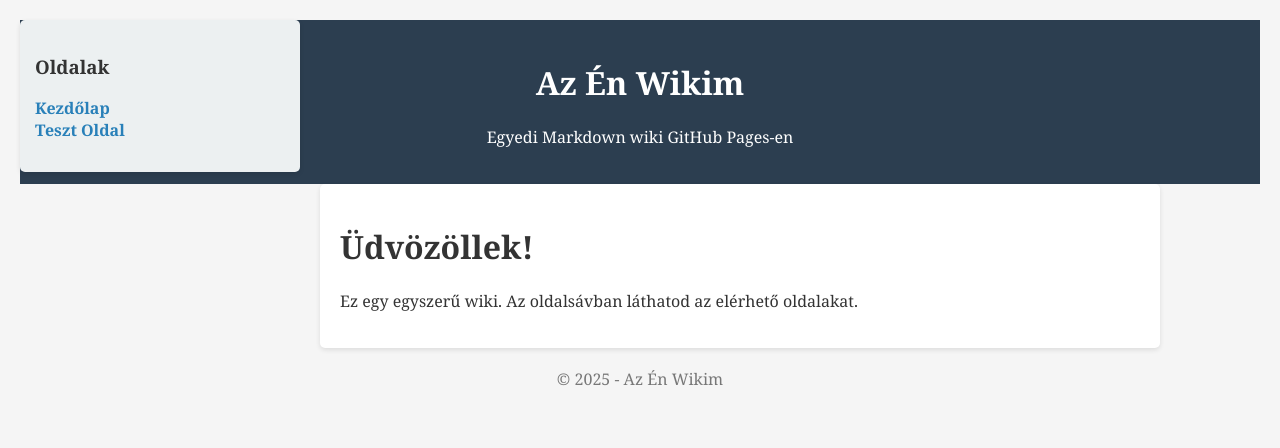
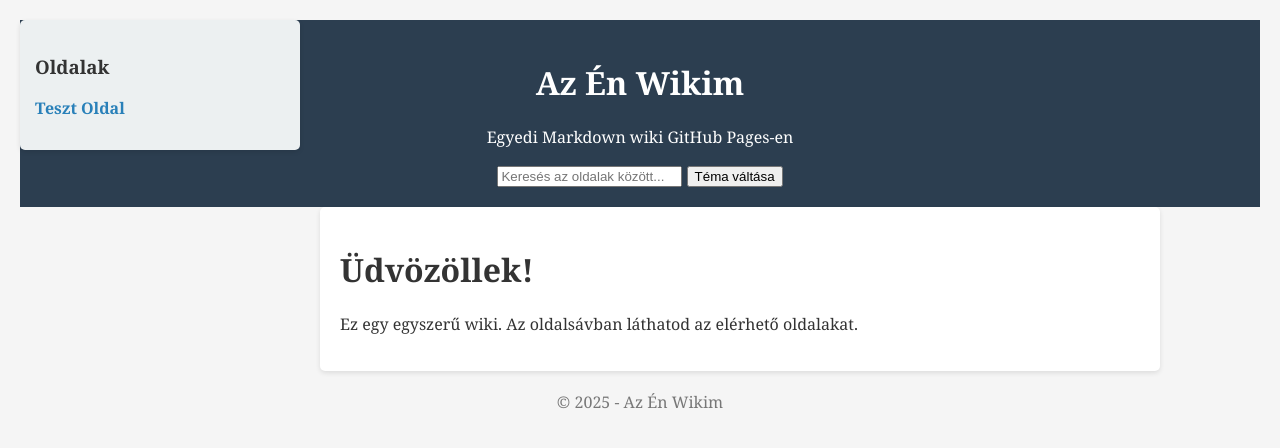
Before and after one commit to npgt/wiki, a Jekyll site: the page built from index.md, in a window 1280 px wide. Shown: the top 448 px of the page. Built offline with Jekyll 4.4.1, drawn with Linux system fonts in a browser that asks for light colours; a script that is not in the unit is left out.

Commit message:
Update default.html

```diff
--- a/_layouts/default.html
+++ b/_layouts/default.html
@@ -4,19 +4,21 @@
     <meta charset="UTF-8">
     <title>{{ page.title }} | {{ site.title }}</title>
     <link rel="stylesheet" href="/assets/css/style.css">
+    <script src="/assets/js/script.js" defer></script>
 </head>
 <body>
     <header>
         <h1>{{ site.title }}</h1>
         <p>{{ site.description }}</p>
+        <input type="text" id="searchInput" placeholder="Keresés az oldalak között..." onkeyup="searchPages()">
+        <button id="themeToggle" onclick="toggleTheme()">Téma váltása</button>
     </header>
     <div id="sidebar">
         <h3>Oldalak</h3>
-        <ul>
-            <li><a href="/">Kezdőlap</a></li>
+        <ul id="pageList">
             {% for page in site.pages %}
                 {% if page.path contains '.md' and page.path != 'index.md' %}
-                    <li><a href="{{ page.url }}">{{ page.title }}</a></li>
+                    <li class="page-item" data-title="{{ page.title | downcase }}"><a href="{{ page.url }}">{{ page.title }}</a></li>
                 {% endif %}
             {% endfor %}
         </ul>
@@ -25,7 +27,7 @@
         {{ content }}
     </div>
     <footer>
-        <p>&copy; {{ "now" | date: "%Y" }} - {{ site.title }}</p>
+        <p>© {{ "now" | date: "%Y" }} - {{ site.title }}</p>
     </footer>
 </body>
 </html>
```
